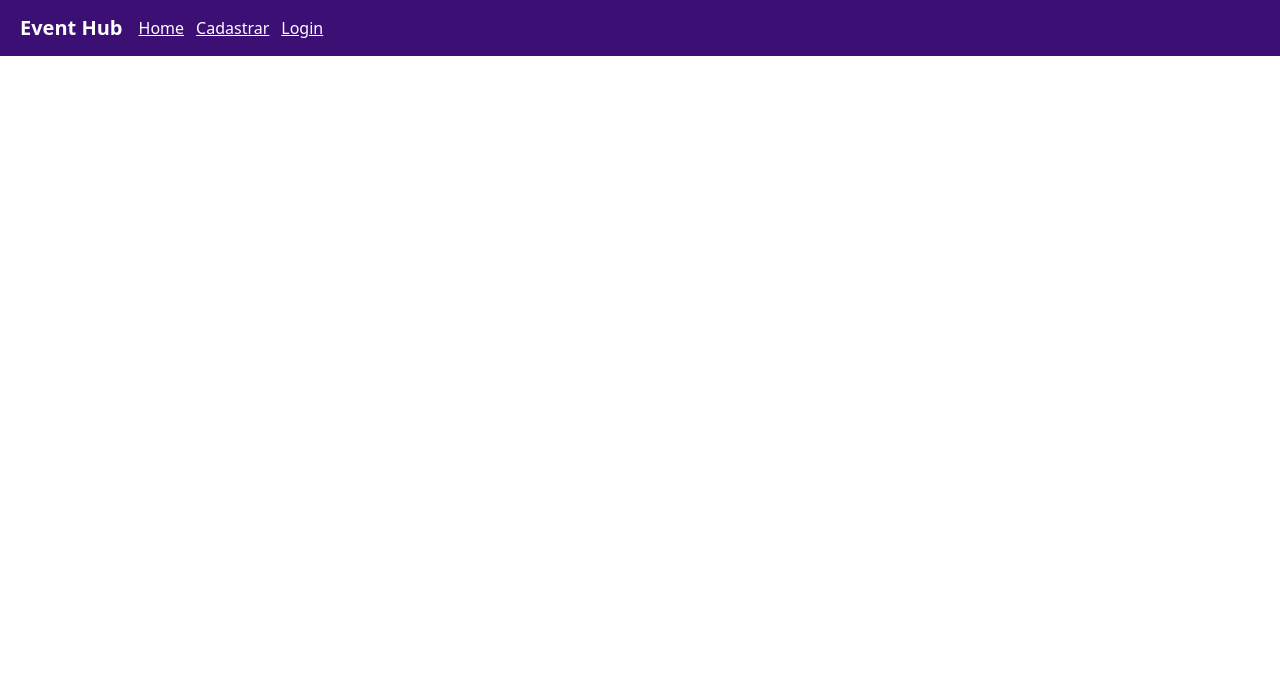
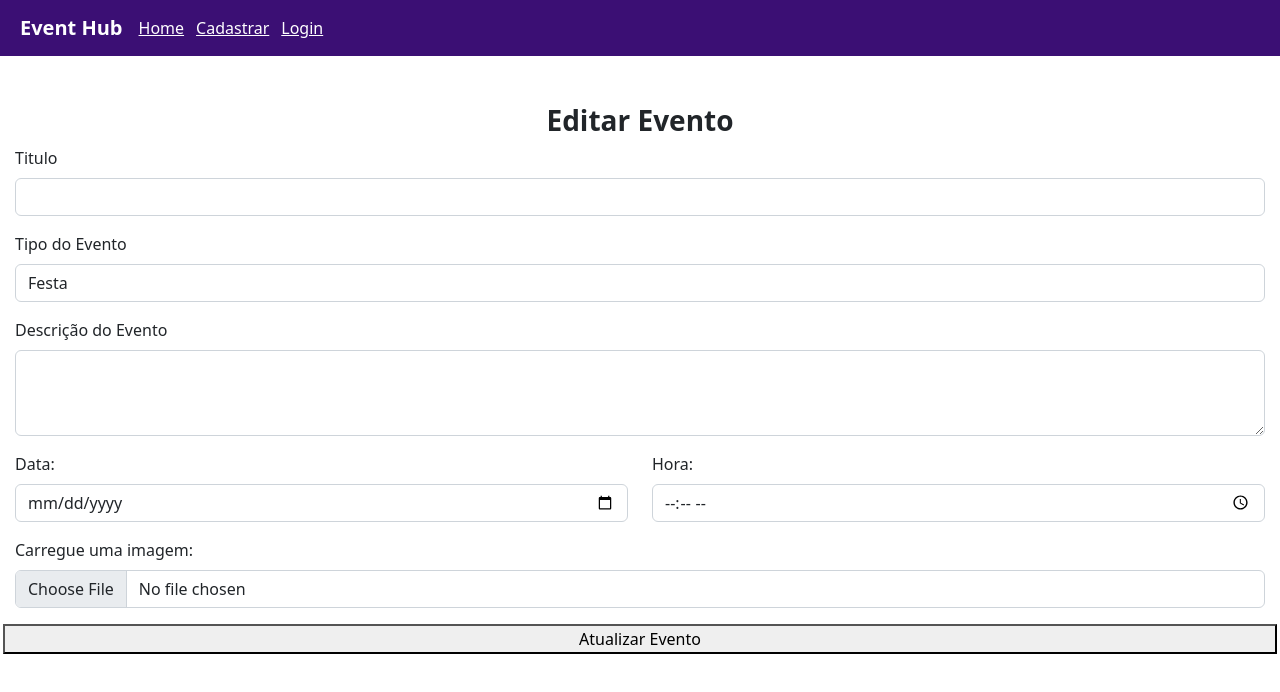
Before and after one commit to brennerpaiva/event-hub, a React (Create React App) app: page /editevents/1 in a window 1280 px wide. Shown: the top 692 px of the page. Built offline with nearby package versions, Linux system fonts and the light colour scheme; no server answers; the database is empty.

Commit message:
nova funcionalidade de editar eventos

```diff
--- a/src/pages/detail-events/index.js
+++ b/src/pages/detail-events/index.js
@@ -81,7 +81,7 @@ export default function DetailEvents(props) {
                 <div>
                     {
                         userLogado === eventData.usuario ?
-                        <Link to="" className="btn-edit">Editar<ion-icon name="create"></ion-icon></Link>
+                        <Link to={`/editevents/${id}`}className="btn-edit">Editar<ion-icon name="create"></ion-icon></Link>
                         : ''
                     }
                 </div>
--- a/src/pages/home/index.js
+++ b/src/pages/home/index.js
@@ -19,7 +19,6 @@ export default function Home() {
 
           const qWhere = query(
             eventRef,
-          orderBy("criacao", "desc"),
             where("usuario", "==", usuarioEmail)
           )
           loadEvents(qWhere)
@@ -27,9 +26,7 @@ export default function Home() {
         } else {
           const qOrderBy = query(
             eventRef,
-          orderBy("criacao", "desc")
           )
-
           loadEvents(qOrderBy);
         }
 
--- a/src/pages/post-events/index.js
+++ b/src/pages/post-events/index.js
@@ -1,10 +1,10 @@
-import React, { useState } from "react";
+import React, { useState, useEffect } from "react";
 import { useSelector } from "react-redux";
 import { storage, db } from "../../config/firebase";
 import { Link } from "react-router-dom";
 import { ref, uploadBytes, getDownloadURL } from "firebase/storage";
-import { addDoc, collection } from "firebase/firestore"
-
+import { addDoc, updateDoc, collection, doc, getDoc} from "firebase/firestore"
+import { useParams } from "react-router-dom";
 
 import "./post-events.css"
 
@@ -20,13 +20,60 @@ export default function PostEvents(){
 
     const [msgType, setMsgType] = useState('')
     const [loading, setLoading] = useState(false)
+    const { id } = useParams();
+
+     useEffect(() => {
+        if(id) {
+            const editEventData = async () => {
+            const Ref = doc(db, 'eventos', id);
+            const eventDoc = await getDoc(Ref);
+            setTitle(eventDoc.data().titulo);
+            setType(eventDoc.data().tipo);
+            setDetails(eventDoc.data().detalhes);
+            setDate(eventDoc.data().data);
+            setTime(eventDoc.data().hora);
+            }
+            editEventData();
+        } else {
+            return
+        }
+
+
+        //   const storageRef = ref(storage, `images/${eventDoc.data().imagem}`);
+        //   try {
+        //     const url = await getDownloadURL(storageRef);
+        //     setUrlImg(url);
+        //     setLoading(false)
+        //   } catch (error) {
+        //     console.error('Erro ao buscar a URL da imagem:', error);
+        //   }
+         }, [loading])
+
+    async function update() {
+
+        // setLoading(true)
+        const docRef = doc(db, "eventos", id)
+        await updateDoc(docRef, {
+            titulo: title,
+            tipo: type,
+            detalhes: details,
+            data: date,
+            hora: time,
+          })
+          .then(() => {
+            alert("Evento atualizado com sucesso!")
+          })
+          .catch((error) => {
+            alert(error)
+          })
+    }
+
 
 
     async function register() {
         const storageRef = ref(storage, `images/${image.name}`);
         const uploadTask = uploadBytes(storageRef, image);
-        setLoading(true)
-
+        // setLoading(true)
 
         await addDoc(collection(db, "eventos"), {
             titulo: title,
@@ -40,9 +87,9 @@ export default function PostEvents(){
             publico: true,
             criacao: new Date()
           })
-            .then(() => {
+          .then(() => {
                 setMsgType("sucess")
-                setLoading(false)
+                // setLoading(false)
 
                 uploadTask
                 .then((snapshot) => {
@@ -54,31 +101,31 @@ export default function PostEvents(){
                 .catch((error) => {
                 alert("Erro ao fazer upload da imagem:", error);
                 });
-        })
-            .catch((error) => {
+          })
+        .catch((error) => {
               console.log("erro ao registrar" + error);
               setMsgType("error")
-              setLoading(false)
+            //   setLoading(false)
             });
         }
 
     return(
         <>
-        <div className="col-12 mt-5">
+        <div className="col-12 mt-5 ">
             <div className="row ">
-                <h3 className="mx-auto font-weight-bold ">Novo Evento</h3>
+                <h3 className="mx-auto font-weight-bold text-center">{id ? "Editar Evento" : "Novo Evento"}</h3>
 
             </div>
 
             <form>
                 <div className="form-group">
                     <label>Titulo</label>
-                    <input onChange={(e) => setTitle(e.target.value)} type="text" className="form-control"/>
+                    <input onChange={(e) => setTitle(e.target.value)} type="text" className="form-control" value={title && title}/>
                 </div>
 
                 <div className="form-group">
                     <label>Tipo do Evento</label>
-                    <select  onChange={(e) => setType(e.target.value)} className="form-control">
+                    <select  onChange={(e) => setType(e.target.value)} className="form-control" value={type && type}>
                         <option disabled selected value>- Selecione o tipo de evento -</option>
                         <option >Festa</option>
                         <option >Teatro</option>
@@ -90,17 +137,17 @@ export default function PostEvents(){
 
                 <div className="form-group">
                     <label>Descrição do Evento</label>
-                    <textarea onChange={(e) => setDetails(e.target.value)} className="form-control" rows="3"></textarea>
+                    <textarea onChange={(e) => setDetails(e.target.value)} className="form-control" rows="3" value={details && details}></textarea>
                 </div>
 
                 <div className="form-group row">
                     <div className="col-6">
                         <label>Data:</label> <br/>
-                        <input onChange={(e) => setDate(e.target.value)} className="form-control" type="date" />
+                        <input onChange={(e) => setDate(e.target.value)} className="form-control" type="date" value={date && date}/>
                     </div>
                     <div className="col-6">
                         <label>Hora:</label> <br/>
-                        <input onChange={(e) => setTime(e.target.value)} className="form-control" type="time" />
+                        <input onChange={(e) => setTime(e.target.value)} className="form-control" type="time" value={time && time} />
                     </div>
                 </div>
 
@@ -110,7 +157,7 @@ export default function PostEvents(){
                 </div>
 
                 <div className="row">
-                    <button className="mx-auto" onClick={register} type="button">Publicar Evento</button>
+                    {<button className="mx-auto" onClick={id ? update : register} type="button">{id ? "Atualizar Evento" : "Novo Evento"}</button> }
                     {loading === true && <div class="spinner-border text-secondary mx-auto" role="status"></div>}
                 </div>
 
--- a/src/routes/index.js
+++ b/src/routes/index.js
@@ -17,7 +17,7 @@ export default function RoutesApp() {
                 <Route path="/recoverpassword" element={<RecoverPassword/>} />
                 <Route path="/postevents" element={<PostEvents/>} />
                 <Route path="/detailevents/:id" element={<DetailEvents/>} />
-
+                <Route path="/editevents/:id" element={<PostEvents/>} />
             </Routes>
     )
 }
```
Lines whose indentation alone changed are shown as unchanged.
